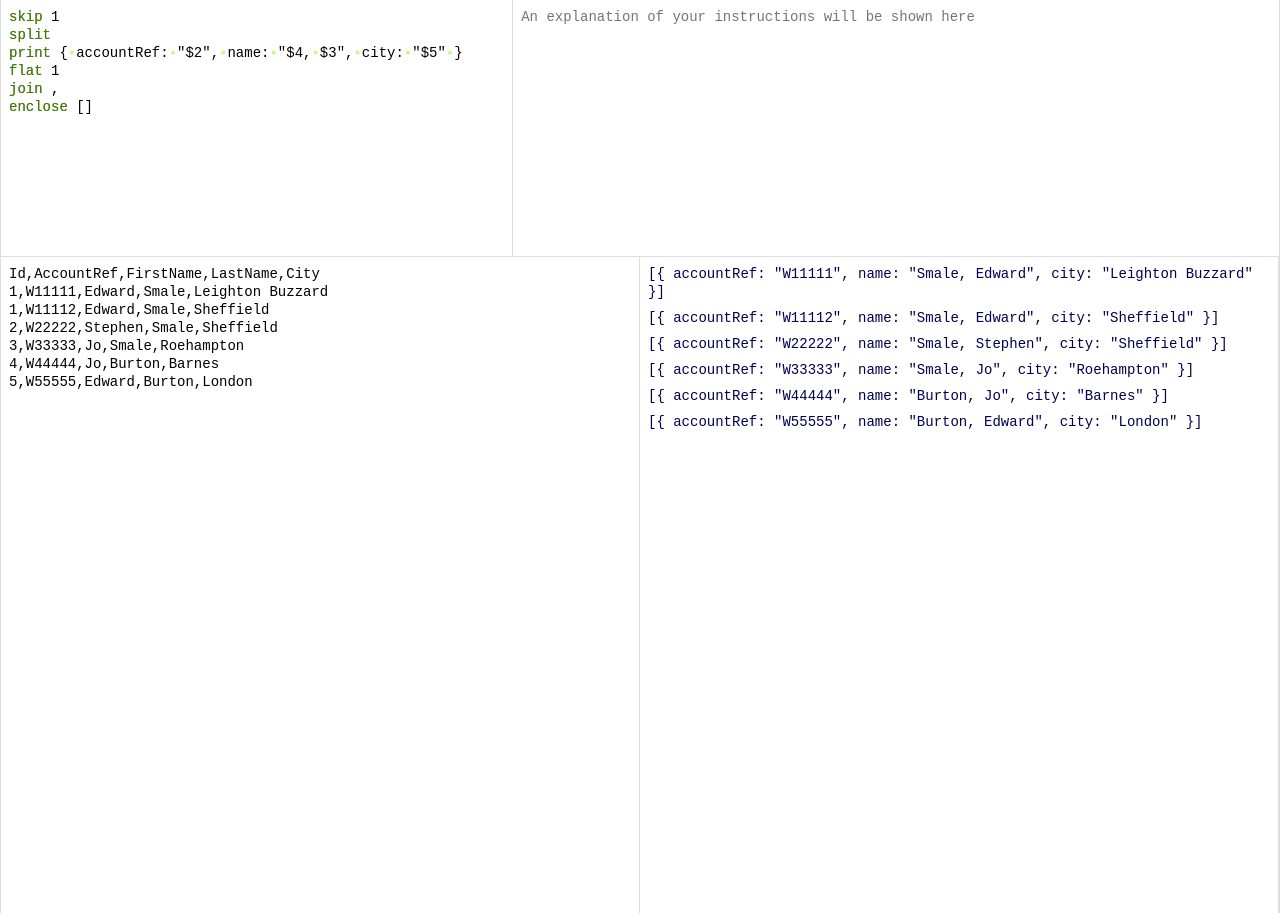
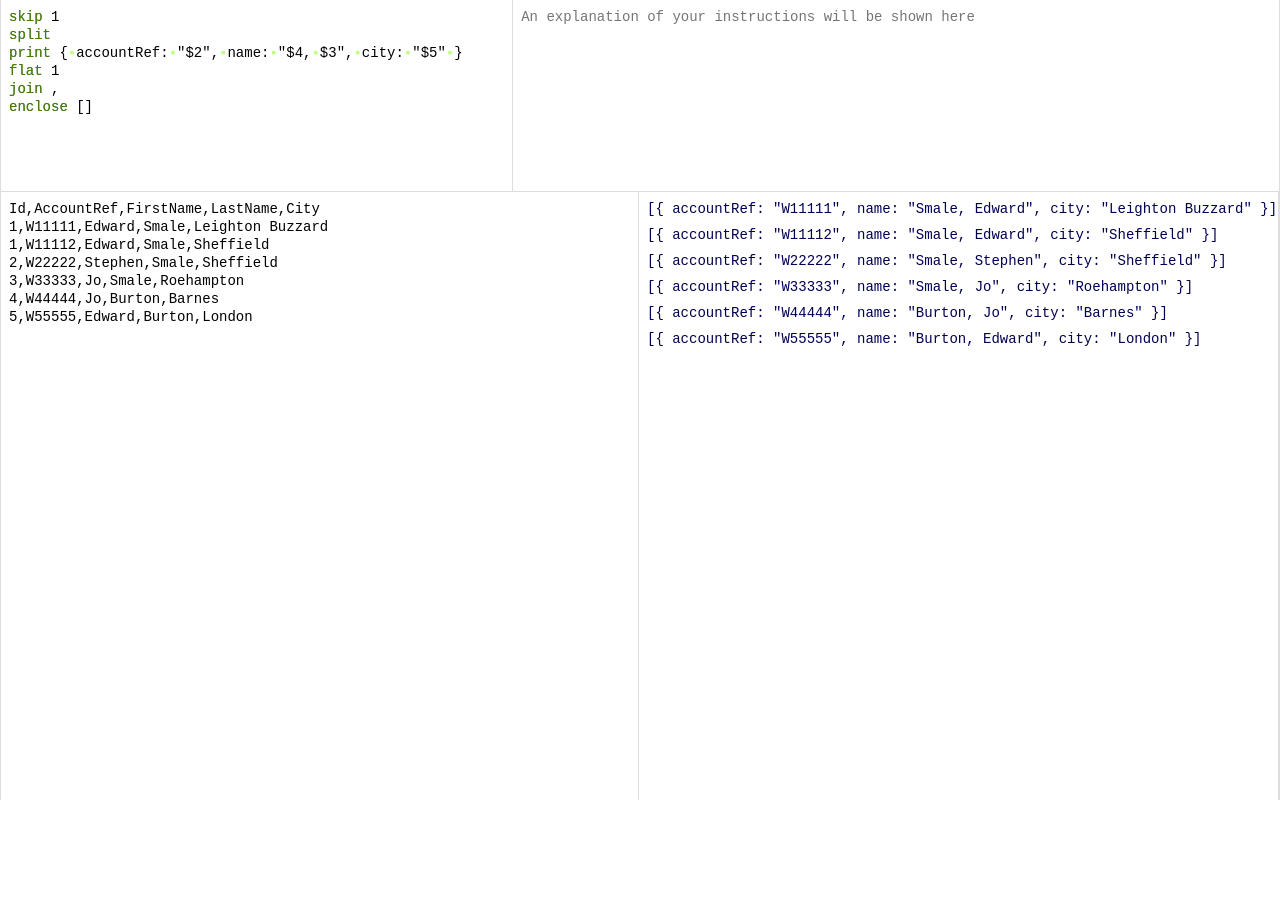
Before and after one commit to edwardsmale/string-tools-react, a React (Create React App) app: page / in a window 1280 px wide. After the commit the page ends 804 px from the top, so only its background shows below. Built offline with nearby package versions, Linux system fonts and the light colour scheme.

Commit message:
Make panes fill available height

```diff
--- a/src/App.scss
+++ b/src/App.scss
@@ -1,10 +1,20 @@
 $border-width: 0.0625rem;
+
+html,
+#root,
+body,
+.App,
+.string-tools {
+  height: 100%;
+}
 
 .h1 {
   text-align: center;
 }
 
 .string-tools {
+  display: flex;
+  flex-direction: column;
   background-color: #dddddd;
   margin-left: auto;
   margin-right: auto;
@@ -16,6 +26,7 @@ $border-width: 0.0625rem;
   &__top_section {
     display: flex;
     flex-direction: row;
+    height: 12rem;
   }
 
   &__textarea {
@@ -24,6 +35,7 @@ $border-width: 0.0625rem;
     font-family: 'Inconsolata', monospace;
     font-size: 0.875rem;
     line-height: 1.125rem;
+    white-space: pre;
     background-color: white;
     border: none;
     outline: none;
@@ -37,7 +49,6 @@ $border-width: 0.0625rem;
 .explain-window {
   margin: 0 0 $border-width;
   box-sizing: border-box;
-  height: 16rem;
 }
 
 .code-window {
@@ -56,13 +67,18 @@ $border-width: 0.0625rem;
   width: 40%;
   margin-right: $border-width;
 
+  &__value {
+
+    overflow: auto;
+  }
+
   &__text-item {
 
     margin-bottom: 0.25rem;
     padding-bottom: 0.25rem;
     border-bottom: dashed 1px powderblue;
     min-height: 1rem;
-    white-space: pre-wrap;
+    white-space: pre;
     color: rgb(1, 1, 82);
 
     &:last-child {
@@ -93,6 +109,7 @@ $border-width: 0.0625rem;
 
 .panes-container {
   display: flex;
+  flex-grow: 1;
 }
 
 .textarea-overlay {
@@ -107,8 +124,8 @@ $border-width: 0.0625rem;
 
 .pane {
   width: 50%;
+  flex-grow: 1;
   box-sizing: border-box;
-  height: 41rem;
 
   &--left {
       margin-right: $border-width;
```
